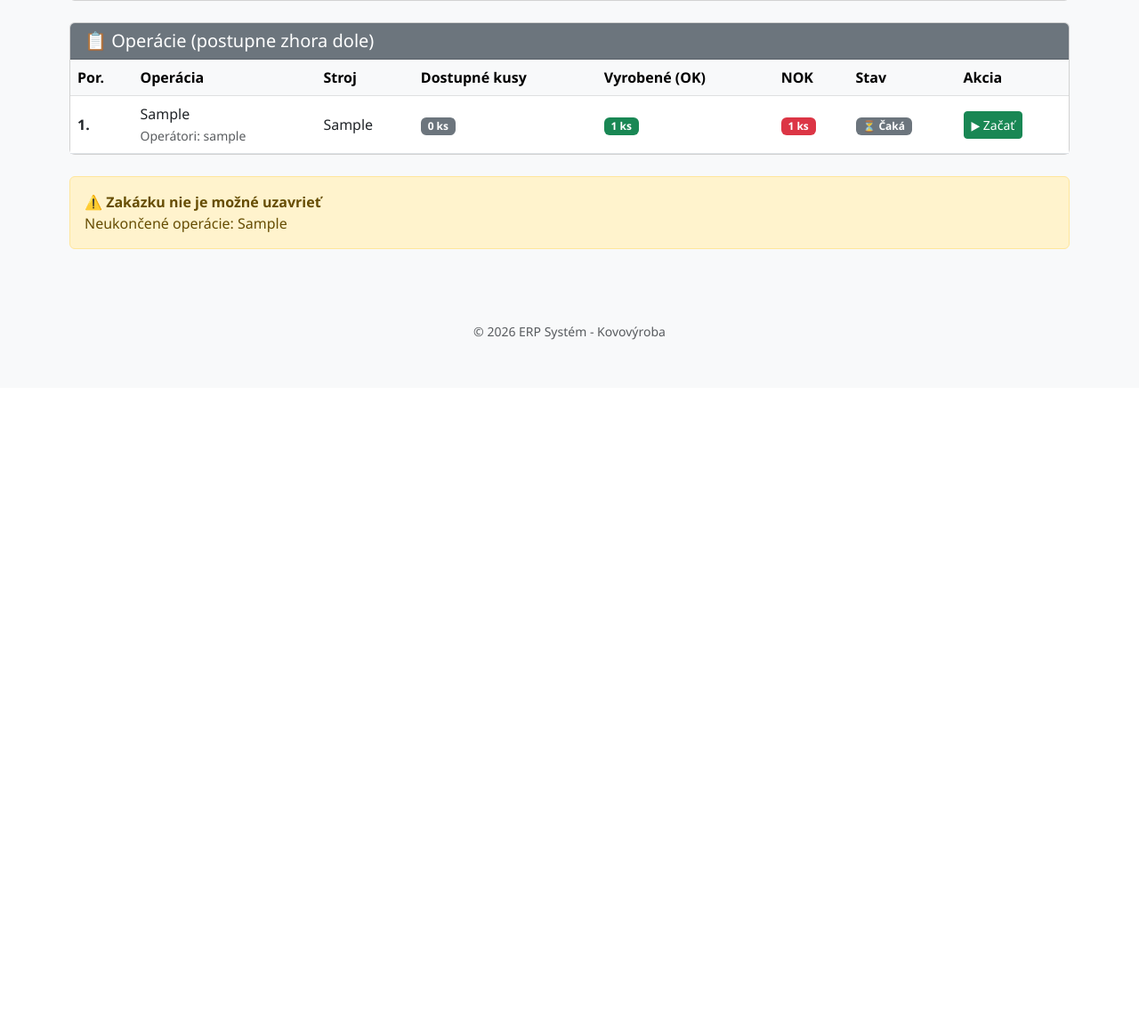
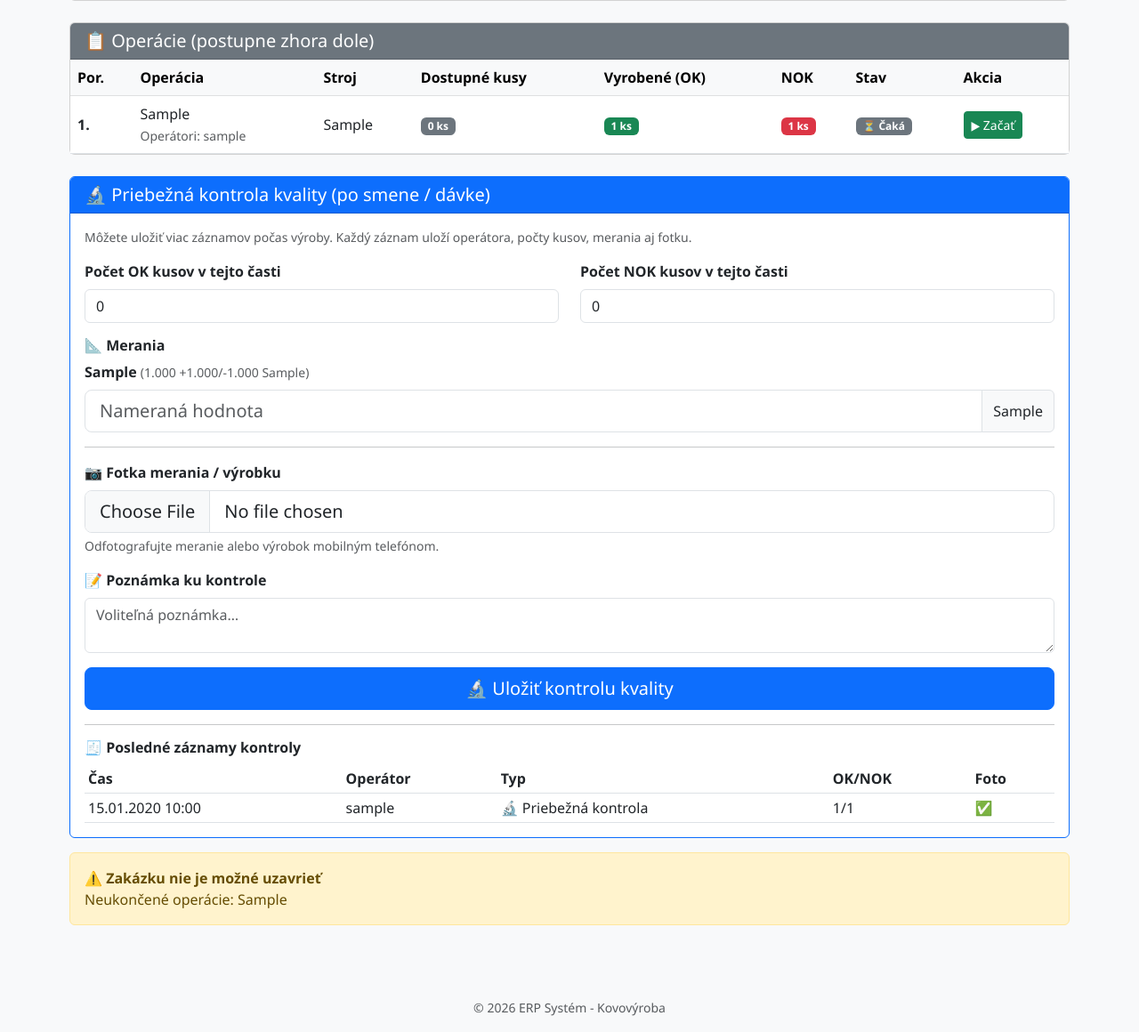
Before and after one commit to smarek830/erp_system, a Django app: page /operator/zakazka/1/ in a window 1280 px wide. Shown: the part 364-1524 px from the top of the page at 89% size. Before the commit the page ends 746 px from the top, so only its background shows below. Run offline with Django 5.2, Linux system fonts and the light colour scheme; a user stored in the database is signed in; tables that the repository leaves empty hold one stand-in row (values such as "Sample post").

Commit message:
feat: add multi-record quality control and final packaging photo

```diff
--- a/core/models.py
+++ b/core/models.py
@@ -940,17 +940,26 @@ class VyrobnyZaznam(models.Model):
 
 # 7. MODEL: KONTROLA KVALITY
 class KontrolaKvality(models.Model):
+    TYPY_KONTROLY = [
+        ('PRIEBEZNA', '🔬 Priebežná kontrola'),
+        ('FINALNA', '📦 Finálne balenie'),
+    ]
+
     objednavka = models.ForeignKey(Objednavka, on_delete=models.CASCADE, related_name='kontroly')
     operator = models.ForeignKey(User, on_delete=models.SET_NULL, null=True)
     cas_kontroly = models.DateTimeField(auto_now_add=True)
+    typ_kontroly = models.CharField(max_length=20, choices=TYPY_KONTROLY, default='PRIEBEZNA', verbose_name="Typ kontroly")
+    pocet_ok_kusov = models.PositiveIntegerField(default=0, verbose_name="OK kusy v zázname")
+    pocet_nok_kusov = models.PositiveIntegerField(default=0, verbose_name="NOK kusy v zázname")
 
-    namerana_hodnota = models.CharField(max_length=50, verbose_name="Nameraná hodnota")
+    namerana_hodnota = models.CharField(max_length=500, verbose_name="Nameraná hodnota")
     vysledok_ok = models.BooleanField(default=True, verbose_name="Je to OK?")
     fotka = models.ImageField(upload_to='kontrola_kvality/', verbose_name="Fotka produktu", null=True, blank=True)
+    fotka_balenia = models.ImageField(upload_to='kontrola_kvality/balenie/', verbose_name="Fotka balenia", null=True, blank=True)
     poznamka = models.TextField(blank=True, verbose_name="Poznámka")
 
     def __str__(self):
-        return f"Kontrola {self.objednavka.id} - {'OK' if self.vysledok_ok else 'NOK'}"
+        return f"{self.get_typ_kontroly_display()} #{self.objednavka.cislo_objednavky} - {'OK' if self.vysledok_ok else 'NOK'}"
 
 
 # 8. MODEL: HLÁSENIA
--- a/core/templates/core/operator_zakazka_detail.html
+++ b/core/templates/core/operator_zakazka_detail.html
@@ -356,16 +356,26 @@
   </div>
 
   <!-- Kontrola kvality + uzavretie -->
-  {% if moze_uzavriet %}
-    <!-- Krok 1: Kontrola kvality -->
-    <div class="card border-primary mb-3" id="cardKontrolaKvality">
+  <div class="card border-primary mb-3" id="cardKontrolaKvality">
       <div class="card-header bg-primary text-white">
-        <h5 class="mb-0">🔬 Krok 1: Kontrola kvality</h5>
+        <h5 class="mb-0">🔬 Priebežná kontrola kvality (po smene / dávke)</h5>
       </div>
       <div class="card-body">
-        <p class="text-muted small mb-3">Vykonajte kontrolu kvality pred uzavretím zakázky. Fotky a merania sa uložia do záznamu.</p>
+        <p class="text-muted small mb-3">Môžete uložiť viac záznamov počas výroby. Každý záznam uloží operátora, počty kusov, merania aj fotku.</p>
         <form id="formKontrolaKvality" enctype="multipart/form-data">
           {% csrf_token %}
+          <input type="hidden" name="typ_kontroly" value="PRIEBEZNA">
+
+          <div class="row">
+            <div class="col-md-6 mb-3">
+              <label class="form-label fw-semibold">Počet OK kusov v tejto časti</label>
+              <input type="number" name="pocet_ok_kontroly" class="form-control" min="0" value="0">
+            </div>
+            <div class="col-md-6 mb-3">
+              <label class="form-label fw-semibold">Počet NOK kusov v tejto časti</label>
+              <input type="number" name="pocet_nok_kontroly" class="form-control" min="0" value="0">
+            </div>
+          </div>
 
           <!-- Parametre produktu -->
           {% if kontrolne_parametre %}
@@ -411,19 +421,63 @@
             🔬 Uložiť kontrolu kvality
           </button>
         </form>
+
+        {% if posledne_kontroly %}
+          <hr>
+          <h6 class="fw-semibold mb-2">🧾 Posledné záznamy kontroly</h6>
+          <div class="table-responsive">
+            <table class="table table-sm align-middle mb-0">
+              <thead>
+                <tr>
+                  <th>Čas</th>
+                  <th>Operátor</th>
+                  <th>Typ</th>
+                  <th>OK/NOK</th>
+                  <th>Foto</th>
+                </tr>
+              </thead>
+              <tbody>
+                {% for kontrola in posledne_kontroly %}
+                <tr>
+                  <td>{{ kontrola.cas_kontroly|date:"d.m.Y H:i" }}</td>
+                  <td>{{ kontrola.operator.username|default:"-" }}</td>
+                  <td>{{ kontrola.get_typ_kontroly_display }}</td>
+                  <td>{{ kontrola.pocet_ok_kusov }}/{{ kontrola.pocet_nok_kusov }}</td>
+                  <td>
+                    {% if kontrola.fotka or kontrola.fotka_balenia %}
+                      ✅
+                    {% else %}
+                      -
+                    {% endif %}
+                  </td>
+                </tr>
+                {% endfor %}
+              </tbody>
+            </table>
+          </div>
+        {% endif %}
       </div>
-    </div>
+  </div>
 
+  {% if moze_uzavriet %}
     <!-- Krok 2: Uzavretie zakázky -->
     <div class="card border-success" id="cardUzavretie">
       <div class="card-body">
         <h5 class="card-title text-success">✅ Krok 2: Uzavrieť zakázku</h5>
-        <p class="card-text text-muted small">Všetky operácie sú hotové a potrebné množstvo bolo vyrobené.</p>
+        <p class="card-text text-muted small">Všetky operácie sú hotové a potrebné množstvo bolo vyrobené. Pri uzavretí je povinná finálna fotka balenia.</p>
         <div id="upozornenieKontrola" class="alert alert-warning small mb-2">
           ⚠️ Odporúčame najprv vykonať kontrolu kvality (Krok 1).
         </div>
-        <form method="post">
+        <form method="post" enctype="multipart/form-data">
           {% csrf_token %}
+          <div class="mb-3">
+            <label class="form-label fw-semibold">📦 Finálna fotka balenia *</label>
+            <input type="file" name="fotka_balenia_final" class="form-control" accept="image/*" capture="environment" required>
+          </div>
+          <div class="mb-3">
+            <label class="form-label fw-semibold">Poznámka k baleniu</label>
+            <textarea name="poznamka_balenia_final" class="form-control" rows="2" placeholder="Voliteľná poznámka k finálnemu baleniu"></textarea>
+          </div>
           <button type="submit" name="akcia" value="uzavri_zakazku"
                   id="btnUzavriet"
                   class="btn btn-success btn-lg w-100"
@@ -475,8 +529,9 @@
         // Mark step 1 done
         document.getElementById('cardKontrolaKvality').classList.remove('border-primary');
         document.getElementById('cardKontrolaKvality').classList.add('border-success');
-        formKK.querySelectorAll('input,textarea,button').forEach(el => el.disabled = true);
-        btn.textContent = '✅ Kontrola uložená';
+        formKK.reset();
+        btn.disabled = false;
+        btn.textContent = '🔬 Uložiť ďalší záznam kontroly';
         // Update step 2
         const upoz = document.getElementById('upozornenieKontrola');
         if (upoz) upoz.classList.add('d-none');
--- a/core/views.py
+++ b/core/views.py
@@ -534,6 +534,25 @@ def operator_zakazka_detail(request, pk):
         # Uzavretie zakázky
         elif akcia == 'uzavri_zakazku':
             try:
+                fotka_balenia = request.FILES.get('fotka_balenia_final')
+                poznamka_balenia = request.POST.get('poznamka_balenia_final', '')
+
+                if not fotka_balenia:
+                    messages.error(request, '❌ Pri finálnom uzavretí je povinná fotka balenia.')
+                    return redirect('operator_zakazka_detail', pk=pk)
+
+                KontrolaKvality.objects.create(
+                    objednavka=zakazka,
+                    operator=request.user,
+                    typ_kontroly='FINALNA',
+                    pocet_ok_kusov=zakazka.celkom_ok_kusy,
+                    pocet_nok_kusov=zakazka.celkom_nok_kusy,
+                    namerana_hodnota='Finálna kontrola balenia',
+                    vysledok_ok=True,
+                    fotka_balenia=fotka_balenia,
+                    poznamka=poznamka_balenia,
+                )
+
                 zakazka.uzavri_zakazku()
                 messages.success(
                     request,
@@ -563,6 +582,7 @@ def operator_zakazka_detail(request, pk):
         'dovod_neuzvretia': dovod if not moze_uzavriet else None,
         'dnes': timezone.now().date(),
         'kontrolne_parametre': zakazka.produkt.kontrolne_parametre.all(),
+        'posledne_kontroly': zakazka.kontroly.select_related('operator').order_by('-cas_kontroly')[:10],
     }
 
     return render(request, 'core/operator_zakazka_detail.html', context)
@@ -729,6 +749,19 @@ def uloz_kontrolu_kvality(request, pk):
         return JsonResponse({'status': 'error', 'message': 'Nie ste priradený k tejto objednávke!'})
 
     fotka = request.FILES.get('fotka_kontroly')
+    typ_kontroly = request.POST.get('typ_kontroly', 'PRIEBEZNA')
+    if typ_kontroly not in ['PRIEBEZNA', 'FINALNA']:
+        typ_kontroly = 'PRIEBEZNA'
+
+    try:
+        pocet_ok_kusov = int(request.POST.get('pocet_ok_kontroly') or 0)
+        pocet_nok_kusov = int(request.POST.get('pocet_nok_kontroly') or 0)
+    except ValueError:
+        return JsonResponse({'status': 'error', 'message': 'Počet kusov musí byť celé číslo.'})
+
+    if pocet_ok_kusov < 0 or pocet_nok_kusov < 0:
+        return JsonResponse({'status': 'error', 'message': 'Počet kusov nemôže byť záporný.'})
+
     poznamka = request.POST.get('poznamka_kontroly', '')
 
     parametre = objednavka.produkt.kontrolne_parametre.all()
@@ -753,6 +786,9 @@ def uloz_kontrolu_kvality(request, pk):
     kontrola = KontrolaKvality.objects.create(
         objednavka=objednavka,
         operator=request.user,
+        typ_kontroly=typ_kontroly,
+        pocet_ok_kusov=pocet_ok_kusov,
+        pocet_nok_kusov=pocet_nok_kusov,
         namerana_hodnota=namerana_text,
         vysledok_ok=vsetky_ok,
         fotka=fotka,
@@ -767,9 +803,10 @@ def uloz_kontrolu_kvality(request, pk):
         )
 
     vysledok_text = '✅ OK' if vsetky_ok else '❌ NOK – niektoré hodnoty sú mimo tolerancie'
+    typ_text = 'Priebežná kontrola' if typ_kontroly == 'PRIEBEZNA' else 'Finálna kontrola'
     return JsonResponse({
         'status': 'ok',
-        'message': f'Kontrola kvality uložená. Výsledok: {vysledok_text}',
+        'message': f'{typ_text} uložená. Výsledok: {vysledok_text}',
         'vysledok_ok': vsetky_ok,
         'kontrola_id': kontrola.id,
     })
```
Also changed, not shown: core/admin.py (+6 -3 lines), core/migrations/0014_kontrolakvality_extended.py (added).
